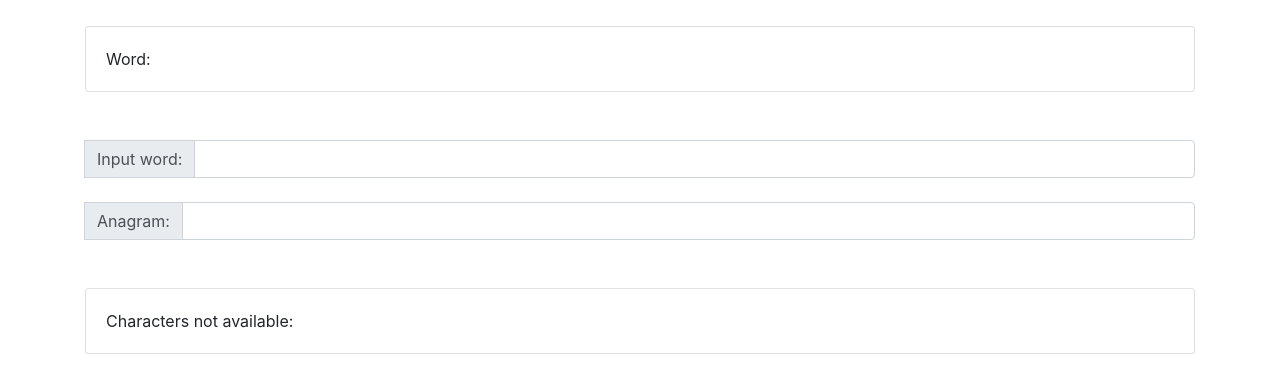
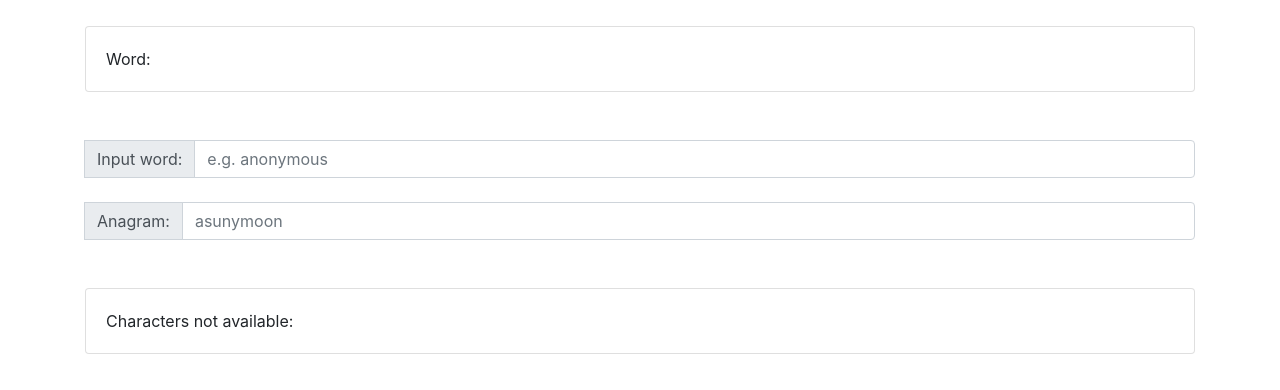
Before and after one commit to mrustamov/anagramHelper, a plain HTML site: page index.html in a window 1280 px wide. Shown: the part 118-508 px from the top of the page. Drawn offline with nearby package versions, Linux system fonts and the light colour scheme.

Commit message:
placeholder for inputfield

```diff
--- a/index.html
+++ b/index.html
@@ -26,7 +26,7 @@
           <div class="input-group-append input-group-prepend">
             <span class="input-group-text">Input word: </span>
           </div>
-          <input class="form-control" type="text" id="inputWord" value="" oninput="getInputWord()" autocomplete="off" />
+          <input class="form-control" type="text" id="inputWord" value="" oninput="getInputWord()" autocomplete="off" placeholder="e.g. anonymous"/>
         </div>
 
       </br>
@@ -35,7 +35,7 @@
           <div class="input-group-append input-group-prepend">
             <span class="input-group-text">Anagram: </span>
           </div>
-          <input class="form-control" type="text" id="inputText" value="" oninput="highlight()" autocomplete="off" />
+          <input class="form-control" type="text" id="inputText" value="" oninput="highlight()" autocomplete="off" placeholder="asunymoon"/>
         </div>
       </div>
 
@@ -45,9 +45,7 @@
       <div class="card-body">Characters not available: <span id="info"></span></div>
     </div>
 
-
   </div>
 </body>
 <script src="main.js"></script>
-
 </html>
```
